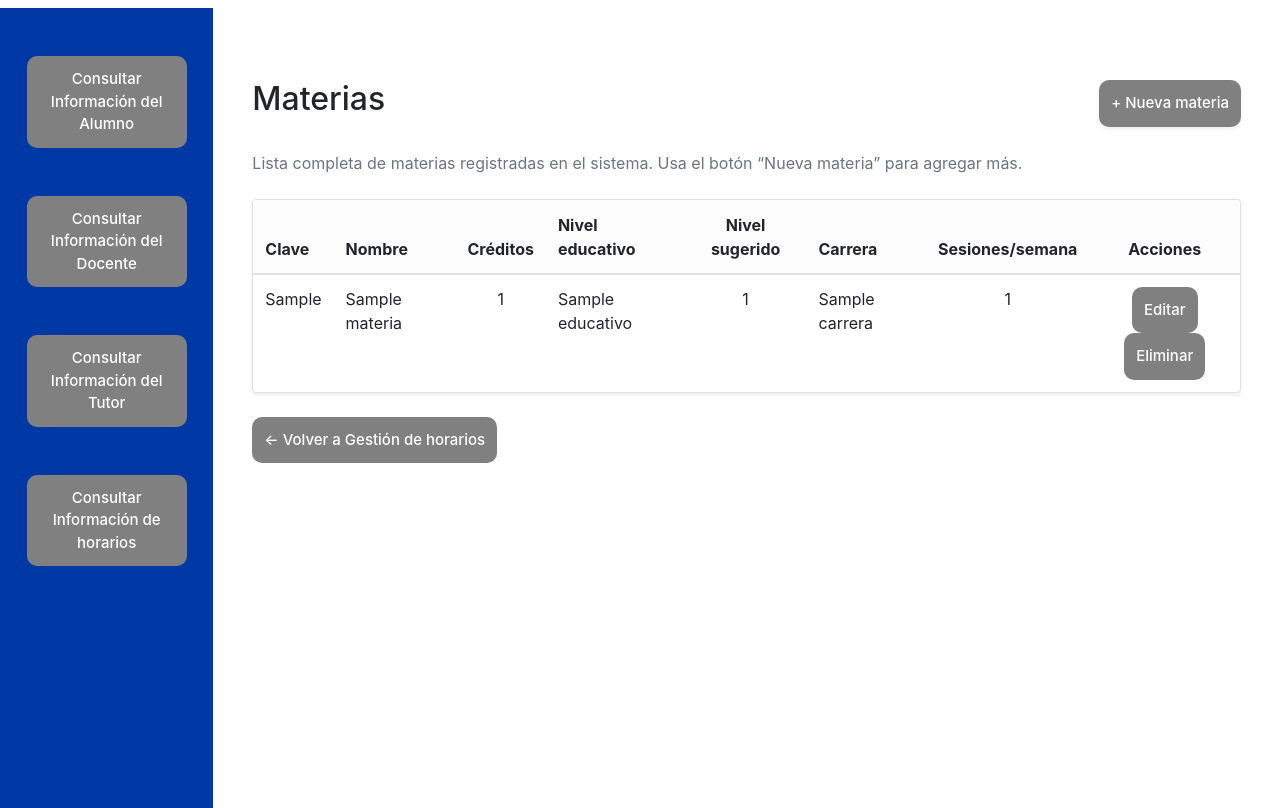
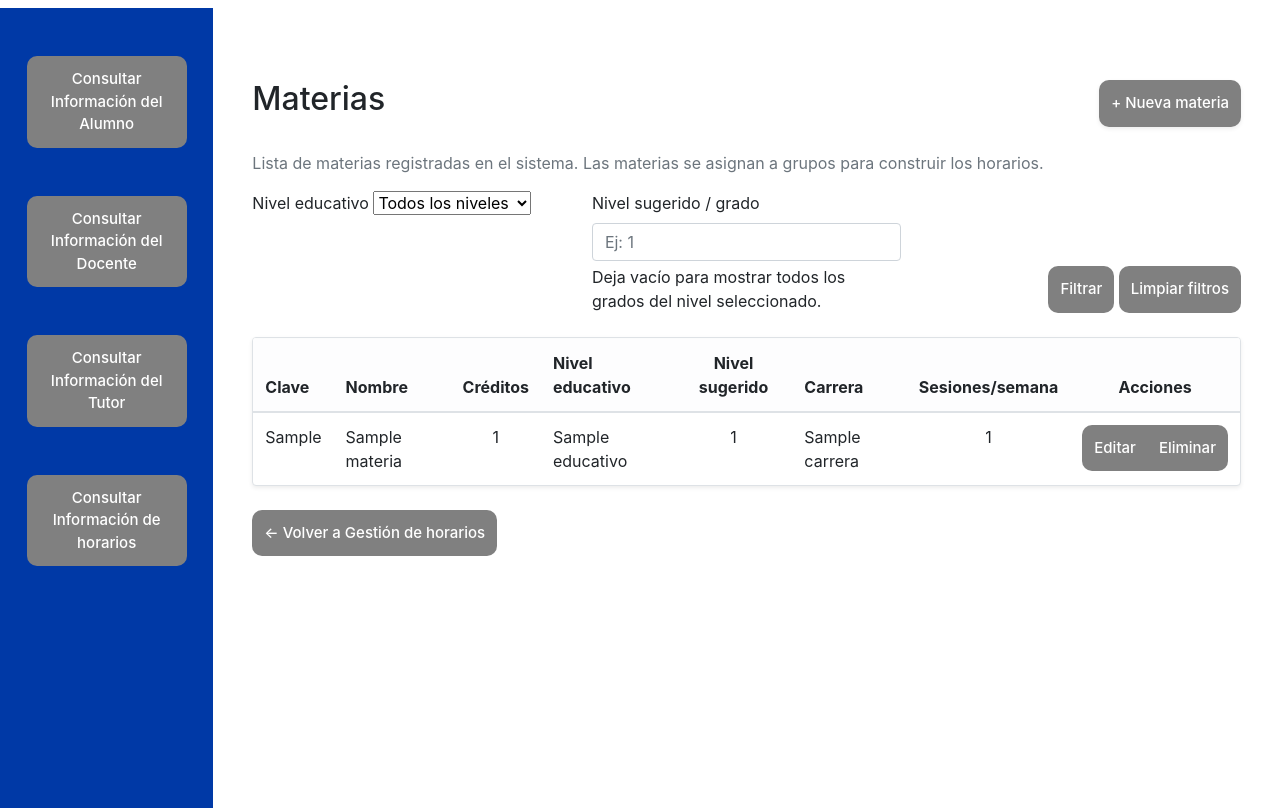
Before and after one commit to apofis-rhs/PROYECTO-ADS, a Django app: page /api/materias/ in a window 1280 px wide. Shown: the part 48-856 px from the top of the page. Run offline with Django 5.2, Linux system fonts and the light colour scheme; tables that the repository leaves empty hold one stand-in row (values such as "Sample post").

Commit message:
Correcion de la vista materia_list, para el filtrado por nivel y grado

```diff
--- a/academico/views.py
+++ b/academico/views.py
@@ -602,13 +602,57 @@ def generar_documento_docente(request, id_docente):
 # -------------------------------------------------------------------------
 
 
+# -------------------------------------------------------------------------
+# CRUD de MATERIA
+# -------------------------------------------------------------------------
+
+
 def materia_list_view(request):
-    materias = (
+    """
+    Lista de materias con filtros por nivel educativo y grado (nivel_sugerido).
+    """
+    # Leer filtros desde la query string (?id_nivel=...&grado=...)
+    nivel_id_raw = (request.GET.get("id_nivel") or "").strip()
+    grado_raw = (request.GET.get("grado") or "").strip()
+
+    materias_qs = (
         Materia.objects
         .select_related("nivel_educativo", "carrera")
         .order_by("nivel_educativo__nombre", "nivel_sugerido", "clave")
     )
-    return render(request, "gestion/materia_list.html", {"materias": materias})
+
+    # Filtro por nivel educativo
+    if nivel_id_raw:
+        try:
+            nivel_id_int = int(nivel_id_raw)
+            materias_qs = materias_qs.filter(nivel_educativo_id=nivel_id_int)
+        except ValueError:
+            nivel_id_int = None
+    else:
+        nivel_id_int = None
+
+    # Filtro por grado / nivel sugerido
+    if grado_raw:
+        try:
+            grado_int = int(grado_raw)
+            materias_qs = materias_qs.filter(nivel_sugerido=grado_int)
+        except ValueError:
+            grado_int = None
+    else:
+        grado_int = None
+
+    niveles = NivelEducativo.objects.all().order_by("nombre")
+
+    context = {
+        "materias": materias_qs,
+        "niveles": niveles,
+        "filtros": {
+            "id_nivel": nivel_id_int,
+            "grado": grado_raw,  # lo dejamos como texto para rellenar el input
+        },
+    }
+    return render(request, "gestion/materia_list.html", context)
+
 
 
 def materia_create_view(request):
--- a/templates/gestion/materia_list.html
+++ b/templates/gestion/materia_list.html
@@ -26,11 +26,57 @@
     {% endif %}
 
     <!-- DESCRIPCIÓN -->
-    <p class="text-muted mb-4">
-        Lista completa de materias registradas en el sistema. Usa el botón “Nueva materia” para agregar más.
+    <p class="text-muted mb-3">
+        Lista de materias registradas en el sistema. Las materias se asignan a grupos para construir los horarios.
     </p>
 
-    <!-- TABLA -->
+    <!-- FILTROS -->
+    <form method="get" class="row g-3 mb-4">
+        <div class="col-md-4">
+            <label for="id_nivel" class="form-label">Nivel educativo</label>
+            <select id="id_nivel" name="id_nivel" class="form-select">
+                <option value="">Todos los niveles</option>
+                {% for nivel in niveles %}
+                    <option value="{{ nivel.id_nivel }}"
+                        {% if filtros.id_nivel == nivel.id_nivel %}
+                            selected
+                        {% endif %}
+                    >
+                        {{ nivel.nombre }}
+                    </option>
+                {% endfor %}
+            </select>
+        </div>
+
+        <div class="col-md-4">
+            <label for="id_grado" class="form-label">Nivel sugerido / grado</label>
+            <input
+                type="number"
+                min="1"
+                class="form-control"
+                id="id_grado"
+                name="grado"
+                placeholder="Ej: 1"
+                value="{{ filtros.grado }}"
+            >
+            <div class="form-text">
+                Deja vacío para mostrar todos los grados del nivel seleccionado.
+            </div>
+        </div>
+
+        <div class="col-md-4 d-flex align-items-end justify-content-end">
+            <div>
+                <button type="submit" class="btn btn-outline-primary me-2">
+                    Filtrar
+                </button>
+                <a href="{% url 'academico:materia_list' %}" class="btn btn-outline-secondary">
+                    Limpiar filtros
+                </a>
+            </div>
+        </div>
+    </form>
+
+    <!-- TABLA DE MATERIAS -->
     {% if materias %}
         <div class="table-responsive rounded border bg-white shadow-sm">
             <table class="table table-hover align-middle mb-0">
@@ -53,20 +99,20 @@
                             <td>{{ m.nombre }}</td>
                             <td class="text-center">{{ m.creditos }}</td>
                             <td>{{ m.nivel_educativo.nombre }}</td>
-                            <td class="text-center">
-                                {{ m.nivel_sugerido|default:"-" }}
-                            </td>
+                            <td class="text-center">{{ m.nivel_sugerido|default:"-" }}</td>
                             <td>{{ m.carrera.nombre|default:"-" }}</td>
                             <td class="text-center">{{ m.sesiones_por_semana }}</td>
                             <td class="text-center">
+                                <div class="btn-group" role="group" aria-label="Acciones materia">
                                     <a href="{% url 'academico:materia_update' m.pk %}"
-                                   class="btn btn-sm btn-outline-secondary me-1">
+                                       class="btn btn-sm btn-outline-secondary">
                                         Editar
                                     </a>
                                     <a href="{% url 'academico:materia_delete' m.pk %}"
                                        class="btn btn-sm btn-outline-danger">
                                         Eliminar
                                     </a>
+                                </div>
                             </td>
                         </tr>
                     {% endfor %}
@@ -75,11 +121,12 @@
         </div>
     {% else %}
         <div class="alert alert-info border-0 shadow-sm">
-            No hay materias registradas. Usa el botón "<strong>Nueva materia</strong>" para agregar una materia al sistema.
+            No hay materias registradas con los filtros actuales. Ajusta los filtros o
+            usa el botón "<strong>Nueva materia</strong>" para crear la primera.
         </div>
     {% endif %}
 
-    <!-- BOTÓN DE RETORNO -->
+    <!-- BOTÓN VOLVER -->
     <div class="mt-4">
         <a href="{% url 'academico:gestion_horarios' %}" class="btn btn-link">
             ← Volver a Gestión de horarios
```
Lines whose indentation alone changed are shown as unchanged.
